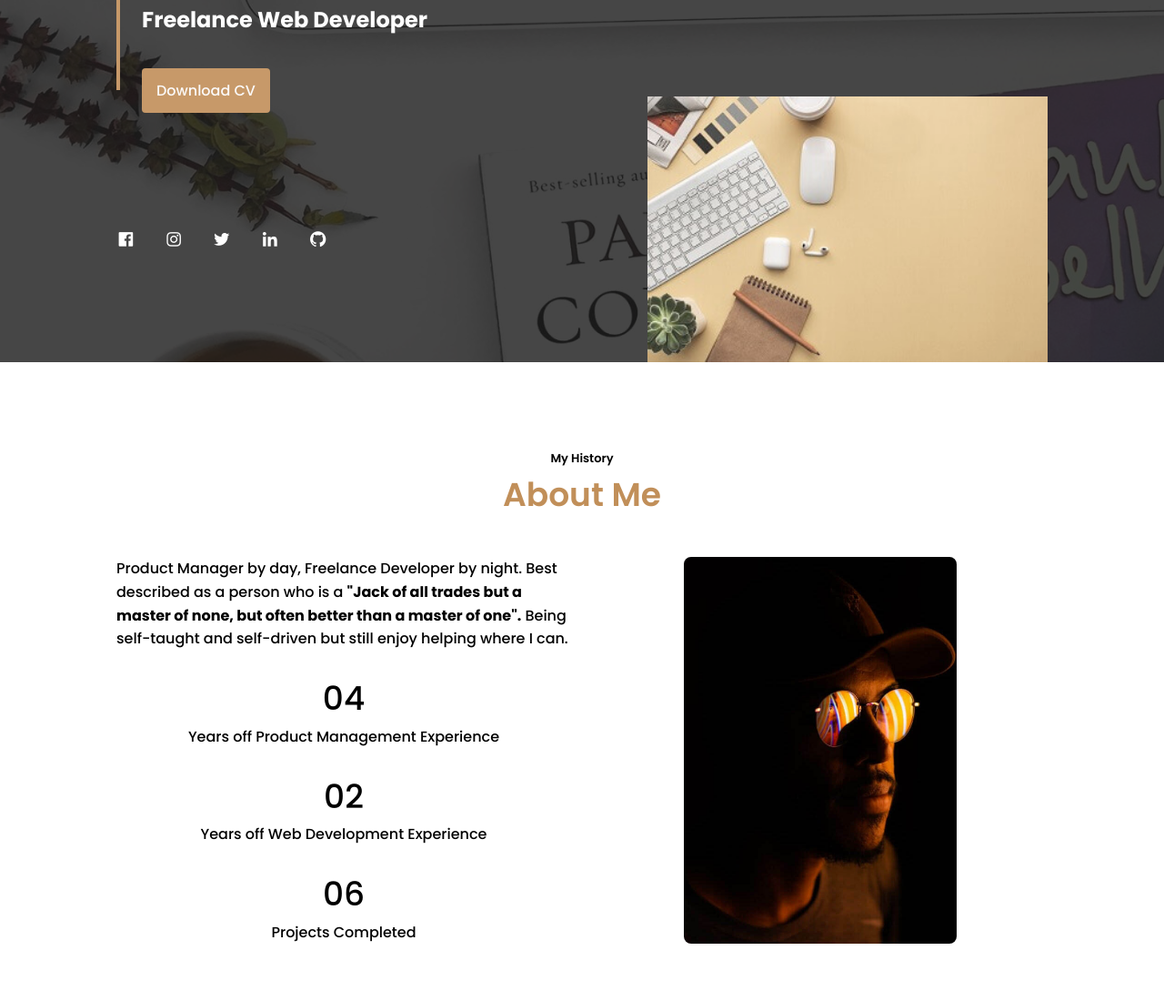
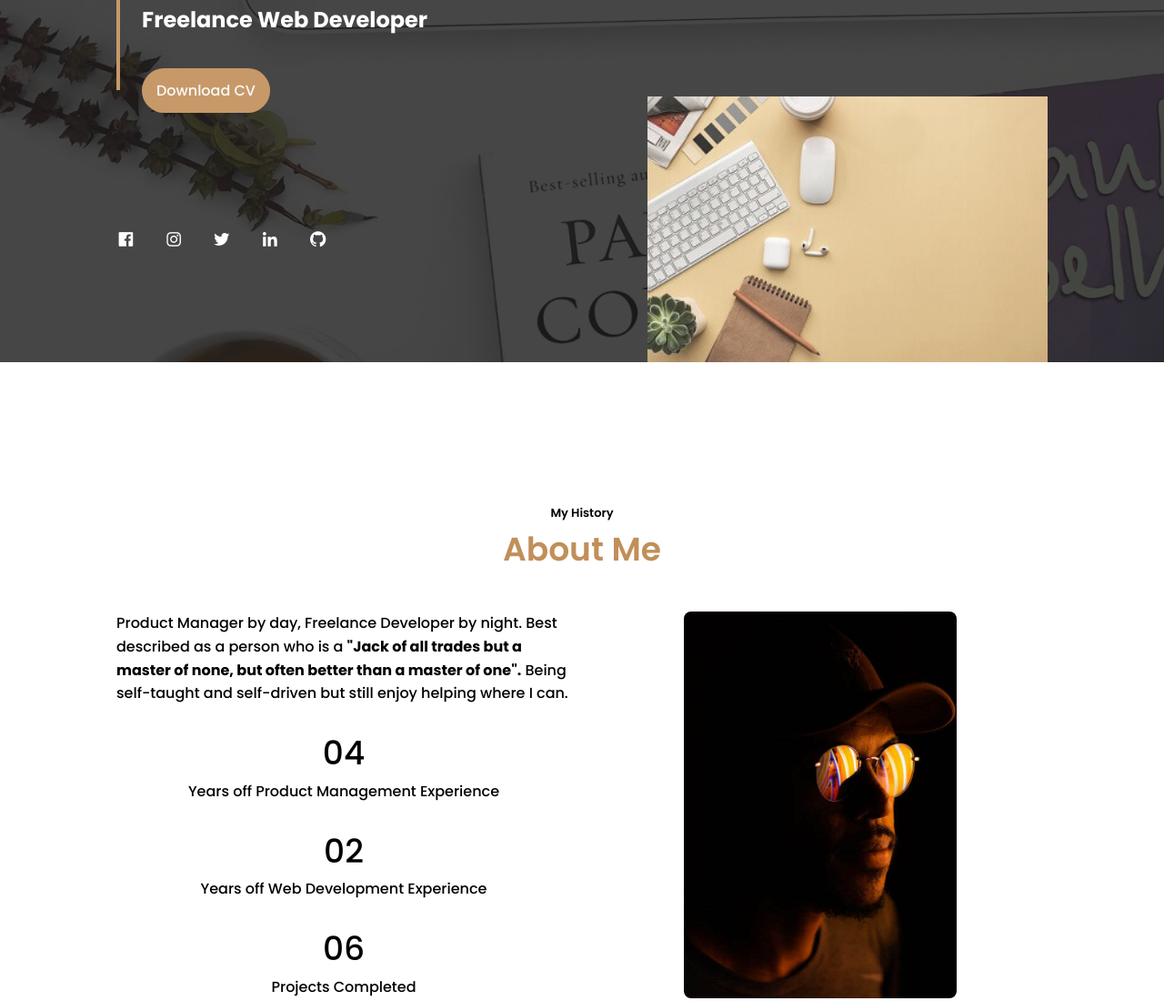
Before and after one commit to adnanmuhtadi/adnan-personal-profile, a plain HTML site: page index.html in a window 1280 px wide. Shown: the part 402-1502 px from the top of the page at 91% size. Drawn offline with nearby package versions, Linux system fonts and the light colour scheme.

Commit message:
bug fixes

```diff
--- a/assets/css/style.css
+++ b/assets/css/style.css
@@ -137,6 +137,7 @@ img{
     display: block;
     font-size: var(--smaller-font-size);
     font-weight: var(--font-semi-bold);
+    padding-top: 60px;
 }
 
 /* ===== LAYOUT ===== */
@@ -370,7 +371,7 @@ img{
     background-color: var(--first-color-gold);
     color:var(--first-color-lighten);
     padding: .75rem 1rem;
-    border-radius: .25rem;
+    border-radius: 25px;
     transition: .3s;
 }
 
@@ -400,6 +401,9 @@ img{
 }
 
 /* ===== ABOUT ===== */
+.about{
+    padding-top: 30px;
+}
 .about_data{
     text-align: center;
 }
@@ -614,7 +618,8 @@ img{
 }
 
 .footer_social{
-    margin-bottom: var(--mb-3);
+    /* margin-bottom: var(--mb-3); */
+    padding-bottom: var(--mb-2);
 }
 
 .footer_link{
--- a/assets/js/emailjs.js
+++ b/assets/js/emailjs.js
@@ -39,4 +39,5 @@ function success() {
         text: "Will reply within 24 hours",
         icon: "success",
     });
+    document.getElementById("contact-form").reset();
 }
```
